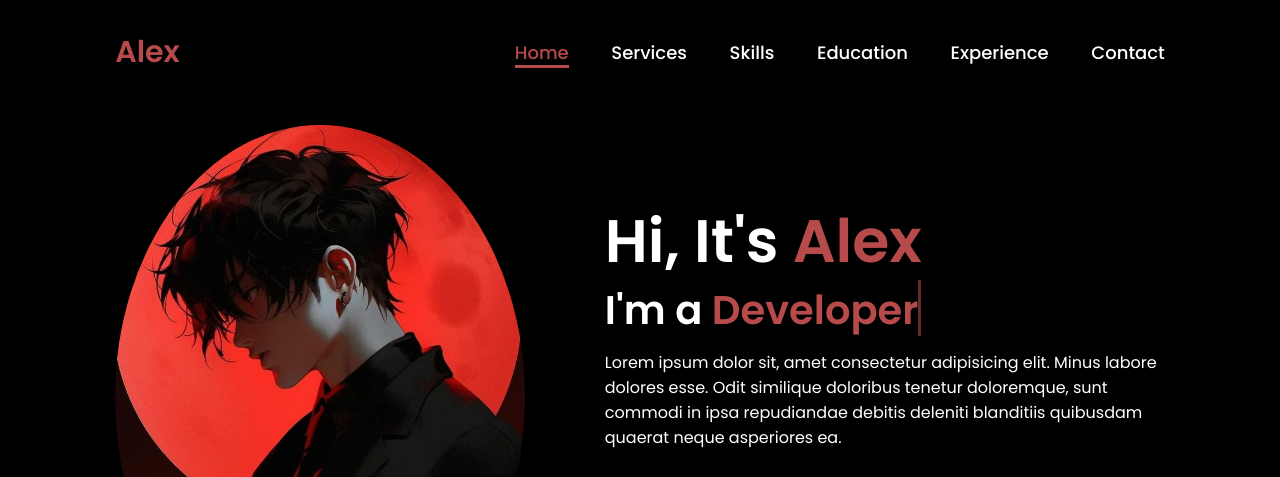
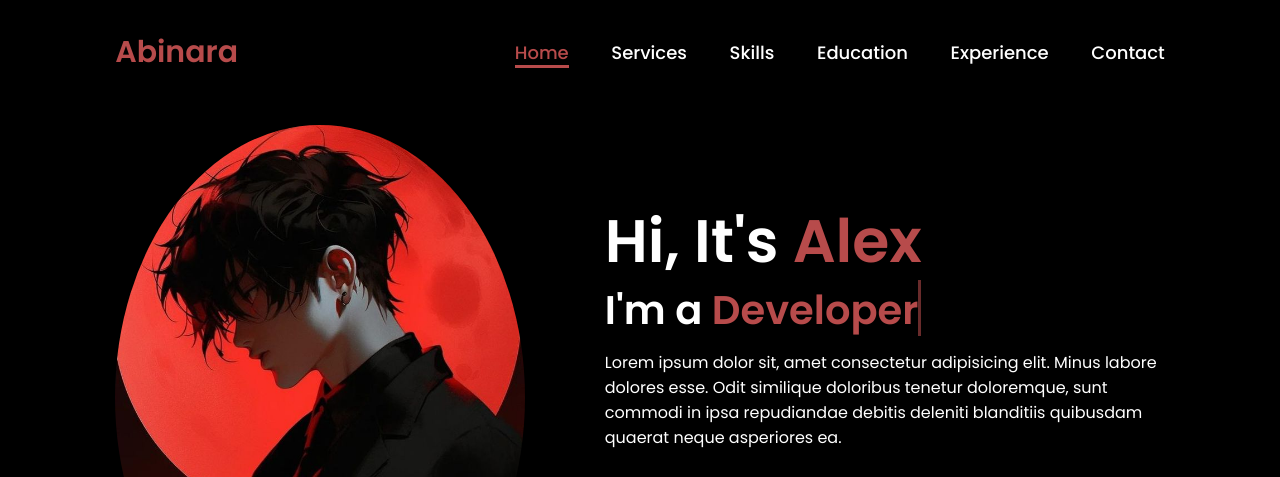
Before and after one commit to pocongcyber77/Portotest, a plain HTML site: page index.html in a window 1280 px wide. Shown: the top 477 px of the page. Drawn offline with Linux system fonts and the light colour scheme.

Commit message:
index.html

```diff
--- a/index.html
+++ b/index.html
@@ -10,7 +10,7 @@
 </head>
 <body>
     <header>
-        <a href="#" class="logo">Alex</a>
+        <a href="#" class="logo">Abinara</a>
 
         <nav>
             <a href="#" class="active"> Home</a>
```
